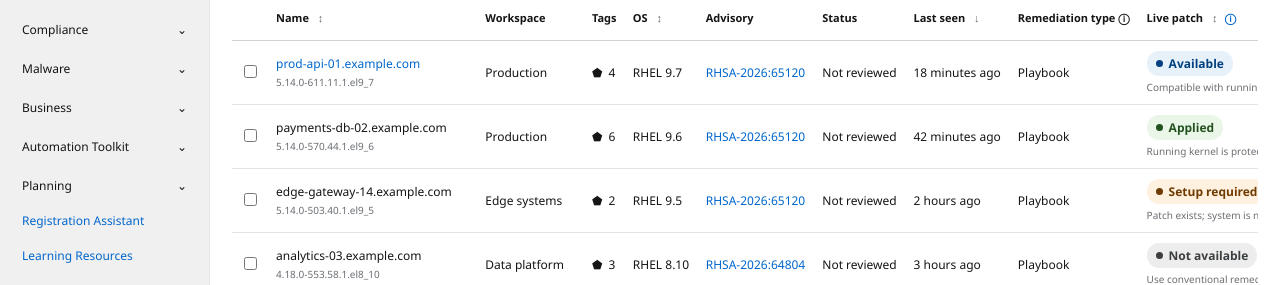
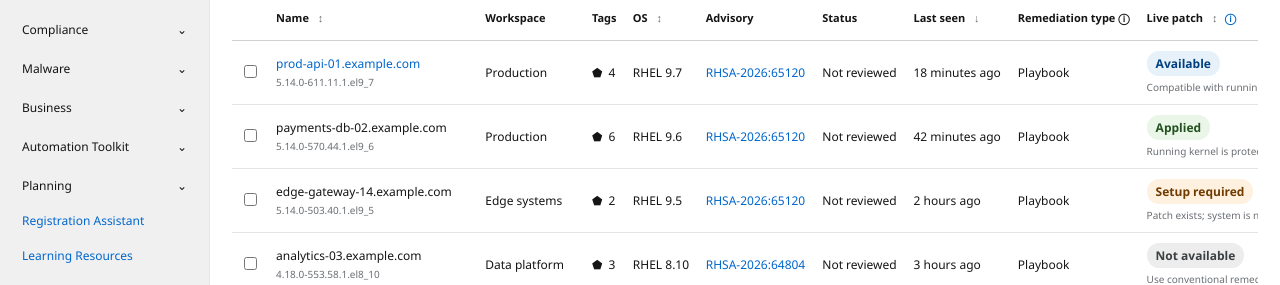
Before and after one commit to smckinno/Interactive-mocks, a plain HTML site: page index.html in a window 1280 px wide. Shown: the part 515-800 px from the top of the page. Drawn offline with Linux system fonts and the light colour scheme.

Commit message:
Remove dots from live patch status labels

```diff
--- a/index.html
+++ b/index.html
@@ -161,7 +161,6 @@
     .status {
       display: inline-flex;
       align-items: center;
-      gap: 6px;
       max-width: 190px;
       padding: 3px 8px;
       border: 1px solid transparent;
@@ -169,7 +168,6 @@
       white-space: nowrap;
       font-weight: 600;
     }
-    .status::before { content: ""; width: 7px; height: 7px; flex: 0 0 auto; border-radius: 50%; background: currentColor; }
     .available { color: var(--blue-dark); background: var(--blue-light); }
     .applied { color: #23511f; background: #eaf6e8; }
     .setup { color: #6f3b00; background: #fff1df; }
```
